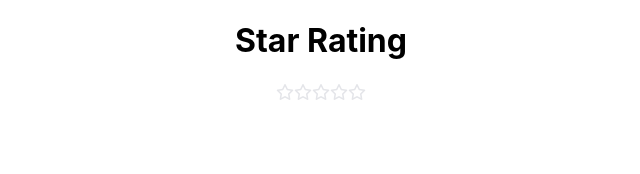
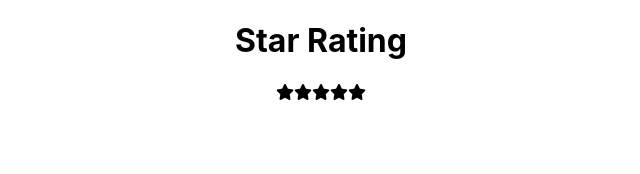
Before and after one commit to saloni-debug/25_React_Projects, a React (Create React App) app: page / in a window 1280 px wide. Shown: the top 174 px of the page, without its empty margins (319-959 px from the left). Built offline with nearby package versions, Linux system fonts and the light colour scheme.

Commit message:
star rating

```diff
--- a/src/components/starRating/index.js
+++ b/src/components/starRating/index.js
@@ -14,7 +14,7 @@ export default function StarRating() {
                     const ratingValue = index + 1;
                     return (
                         <span onClick={() => setRating(ratingValue)}>
-                            <i className="far fa-star" style={{ color: (ratingValue <= (hover||rating)) ? "#ffc107" : "#e4e5e9" }}
+                            <i className="fa fa-star" style={{ color: (ratingValue <= (hover || rating)) ? "#ffc107" : "#000000" }}
                                 onMouseEnter={() => setHover(ratingValue)}
                                 onMouseLeave={() => setHover(0)}></i>
                         </span>
```
